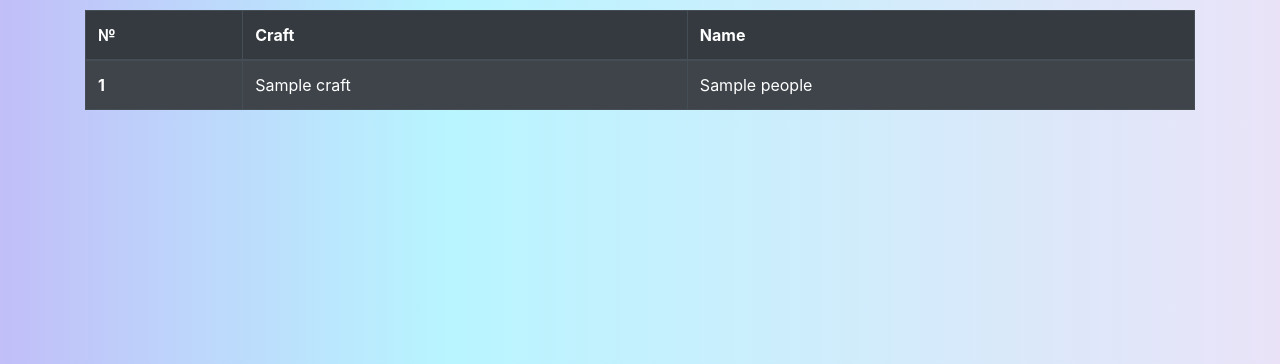
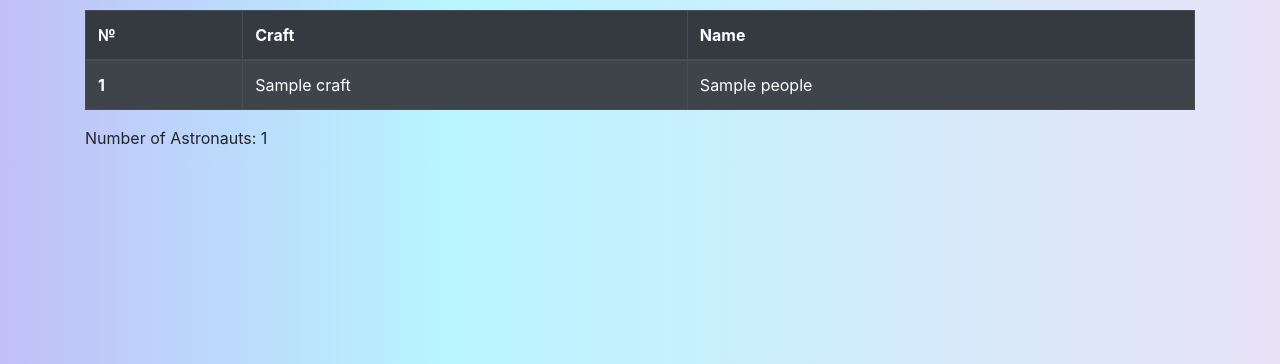
Before and after one commit to Rey092/twenty_clicks, a Flask app: page /astro in a window 1280 px wide. Shown: the part 56-420 px from the top of the page. Run offline with Flask 2, Linux system fonts and the light colour scheme; a database or web service that is not in the repository returns one stand-in record (values such as "Sample title"); data that the repository does not hold is empty.

Commit message:
added Number of Astronauts on astro.html

```diff
--- a/app.py
+++ b/app.py
@@ -43,7 +43,8 @@ def starting_url():
     astro = requests.get('http://api.open-notify.org/astros.json')
     astro_json = astro.json()
     people_dict = astro_json.get("people")  # {'craft': 'ISS', 'name': 'Sergey Ryoko'}, ...
-    return render_template("astro.html", people_dict=people_dict)
+    astro_number = astro_json.get("number")
+    return render_template("astro.html", people_dict=people_dict, astro_number=astro_number)
 
 
 if __name__ == '__main__':
--- a/templates/astro.html
+++ b/templates/astro.html
@@ -21,5 +21,6 @@
             {% endfor %}
             </tbody>
         </table>
+        <p>Number of Astronauts: {{ astro_number }}</p>
     </div>
 {% endblock content %}
```
